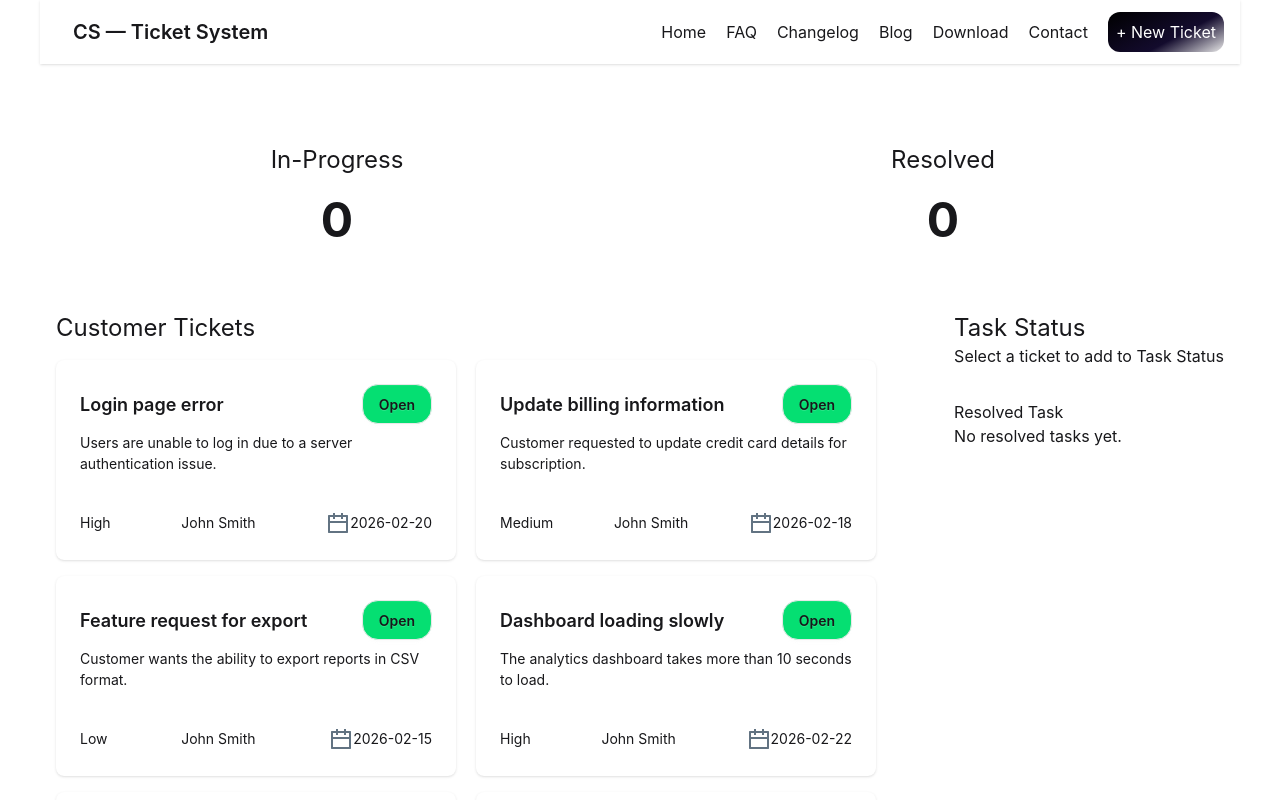
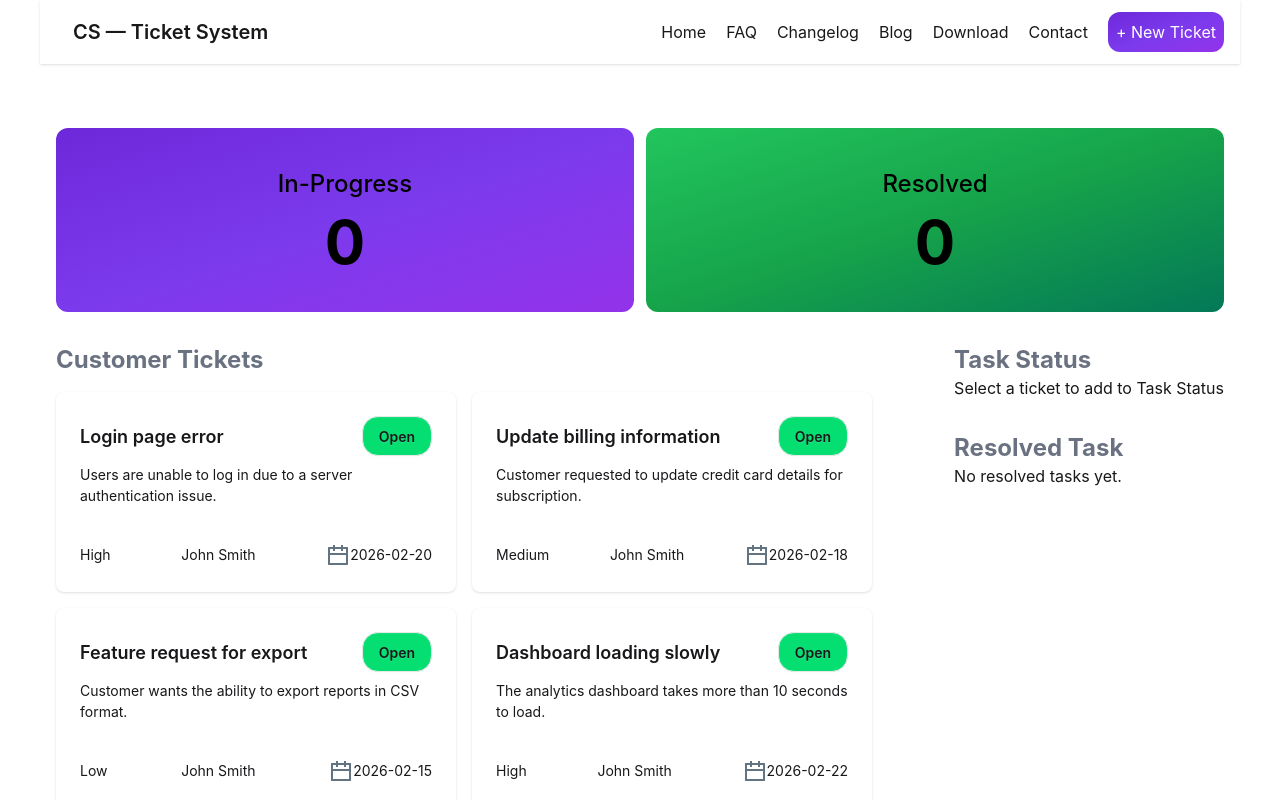
Before and after one commit to shamsuzzamanshams/my-ticket, a React (Vite) app: page / in a window 1280 px wide. Shown: the top 800 px of the page. Built offline with nearby package versions, Linux system fonts and the light colour scheme.

Commit message:
all design and functionality complete

```diff
--- a/src/Components/Banner/Banner.jsx
+++ b/src/Components/Banner/Banner.jsx
@@ -3,45 +3,35 @@ import vector1 from '../../assets/vector1.png';
 
 const Banner = ({ inProgressCount = 0, resolvedCount = 0 }) => {
 	return (
-		<div className='flex max-w-[1200px] mx-auto gap-3 mt-16'>
+		<div className="flex flex-col md:flex-row max-w-[1200px] mx-auto gap-3 mt-16 px-4">
 
-			{/* In Progress */}
 			<div
-				className="hero max-w-[708px] mx-auto bg-gradient-to-br from-[#E8F1FF] to-[#F7FAFF] rounded-xl"
+				className="w-full rounded-xl text-black  p-10"
 				style={{
-					backgroundImage: `url(${vector1})`,
+					backgroundImage: `linear-gradient(to bottom right, #6D28D9, #7C3AED, #9333EA), url(${vector1})`,
 					backgroundRepeat: "no-repeat",
 					backgroundPosition: "right top",
-					backgroundSize: "contain"
+					backgroundSize: "cover",
 				}}
 			>
-				<div className="hero-overlay bg-transparent"></div>
-
-				<div className="hero-content text-center">
-					<div className="max-w-md">
-						<h1 className="mb-5 text-2xl">In-Progress</h1>
-						<h1 className="mb-5 text-5xl font-bold">{inProgressCount}</h1>
-					</div>
+				<div className="text-center">
+					<h1 className="mb-3 text-2xl font-medium">In-Progress</h1>
+					<h1 className="text-6xl font-bold">{inProgressCount}</h1>
 				</div>
 			</div>
 
-			{/* Resolved */}
 			<div
-				className="hero max-w-[708px] mx-auto bg-gradient-to-br from-[#E8F1FF] to-[#F7FAFF] rounded-xl"
+				className="w-full rounded-xl text-black  p-10"
 				style={{
-					backgroundImage: `url(${vector1})`,
+					backgroundImage: `linear-gradient(to bottom right, #22C55E, #16A34A, #047857), url(${vector1})`,
 					backgroundRepeat: "no-repeat",
 					backgroundPosition: "right top",
-					backgroundSize: "contain"
+					backgroundSize: "cover",
 				}}
 			>
-				<div className="hero-overlay bg-transparent"></div>
-
-				<div className="hero-content text-center">
-					<div className="max-w-md">
-						<h1 className="mb-5 text-2xl">Resolved</h1>
-						<h1 className="mb-5 text-5xl font-bold">{resolvedCount}</h1>
-					</div>
+				<div className="text-center">
+					<h1 className="mb-3 text-2xl font-medium">Resolved</h1>
+					<h1 className="text-6xl font-bold">{resolvedCount}</h1>
 				</div>
 			</div>
 
--- a/src/Components/Card/Card.jsx
+++ b/src/Components/Card/Card.jsx
@@ -34,10 +34,10 @@ const Card = ({ cardDatapromise }) => {
 		<div>
 			<Banner inProgressCount={selectedTask.length}
 				resolvedCount={resolve.length}></Banner>
-			<div className='flex flex-col md:flex-row max-w-[1200px] mx-auto justify-between mt-8 gap-8 px-4'>
+			<div className='flex flex-col md:flex-row max-w-[1200px] mx-auto justify-between mt-8 gap-0.5  px-4'>
 
 				<div>
-					<h1 className='text-2xl'>Customer Tickets</h1>
+					<h1 className='text-2xl font-bold text-gray-500'>Customer Tickets</h1>
 
 					<div className='grid grid-cols-1 md:grid-cols-2'>
 
@@ -53,13 +53,13 @@ const Card = ({ cardDatapromise }) => {
 					</div>
 				</div>
 				<div>
-					<h1 className='text-2xl'>Task Status</h1>
+					<h1 className='text-2xl font-bold text-gray-500'>Task Status</h1>
 					{
 						selectedTask.length === 0 ? (
 							<p>Select a ticket to add to Task Status</p>
 						) : (
 							selectedTask.map((task) => (
-								<div key={task.id} className="card w-80 md:w-90 bg-base-100 card-xs shadow-sm">
+								<div key={task.id} className="card w-80 md:w-90 mt-4 bg-base-100 card-xs shadow-sm">
 									<div className="card-body">
 										<h2 className='font-semibold text-2xl text-left'>{task.title}</h2>
 
@@ -72,17 +72,20 @@ const Card = ({ cardDatapromise }) => {
 						)
 					}
 					<div className='mt-8'>
-						<h2>Resolved Task</h2>
+						<h2 className='text-2xl font-bold text-gray-500'>Resolved Task</h2>
 
 						{
 							resolve.length === 0 ?
 								<p>No resolved tasks yet.</p>
 								:
 								resolve.map((task) => (
-									// <p key={task.id}>{task.title}</p>
-									<div className="card-body">
-										<h2 className='font-semibold text-2xl text-left' key={task.id}>{task.title}</h2>
+
+									<div key={task.id} className='card w-80 md:w-90 mt-4 bg-blue-50 card-xs shadow-sm'>
+										<div className="card-body">
+											<h2 className='font-semibold text-2xl text-left' >{task.title}</h2>
+										</div>
 									</div>
+
 								))
 						}
 					</div>
--- a/src/Components/Cards/Cards.jsx
+++ b/src/Components/Cards/Cards.jsx
@@ -3,18 +3,18 @@ import calander from '../../assets/ri_calendar_line.png'
 
 const Cards = ({ allCard, handleTask }) => {
 	const [isSelected, setIsSelected] = useState(false);
-	const handleSelect = (card) => {
+	const handleSelect = () => {
 		setIsSelected(true);
 
 
 
-		console.log(card);
+
 	}
 	return (
 
 
-		<div className='mt-4'>
-			<div className="card w-80 md:w-100 h-50 mr-5 bg-base-100 card-md shadow-sm">
+		<div className='mt-4 mr-4'>
+			<div className="card w-80 md:w-100 h-50 bg-base-100 card-md shadow-sm">
 				<div className="card-body">
 					<div className='flex justify-between items-center'>
 						<h2 className="card-title">{allCard.title}</h2>
--- a/src/Components/NavBar/NavBar.jsx
+++ b/src/Components/NavBar/NavBar.jsx
@@ -17,7 +17,7 @@ const NavBar = () => {
 				<button>Blog</button>
 				<button>Download</button>
 				<button>Contact</button>
-				<button className="p-2 rounded-xl text-white bg-[linear-gradient(152deg,#000_0%,#130B2D_60%,#E9E9E9_100%)]">
+				<button className="p-2 rounded-xl text-white bg-[linear-gradient(to_bottom_right,#6D28D9,#7C3AED,#9333EA)]">
 					+ New Ticket
 				</button>
 
@@ -40,7 +40,7 @@ const NavBar = () => {
 					<li><button>Blog</button></li>
 					<li><button>Download</button></li>
 					<li><button>Contact</button></li>
-					<button className="p-2 rounded-xl text-white bg-[linear-gradient(152deg,#000_0%,#130B2D_60%,#E9E9E9_100%)]">
+					<button className="p-2 rounded-xl text-white bg-[linear-gradient(to_bottom_right,#6D28D9,#7C3AED,#9333EA)]">
 						+ New Ticket
 					</button>
 				</ul>
--- a/vite.config.js
+++ b/vite.config.js
@@ -5,5 +5,5 @@ import tailwindcss from '@tailwindcss/vite'
 
 // https://vite.dev/config/
 export default defineConfig({
-  plugins: [react(),tailwindcss()],
+  plugins: [react(), tailwindcss()],
 })
```
